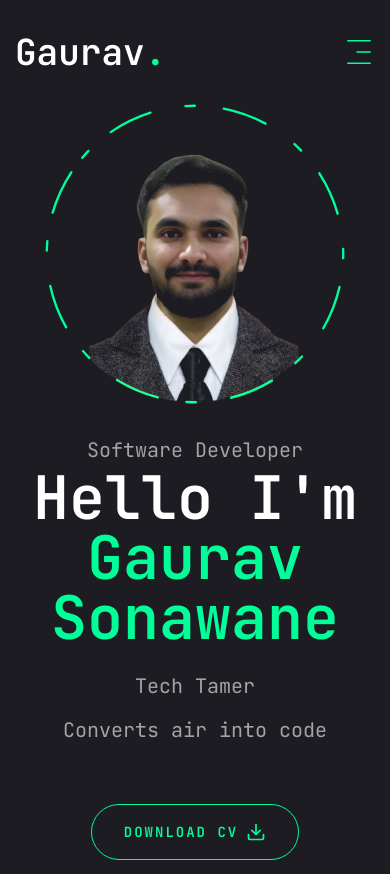
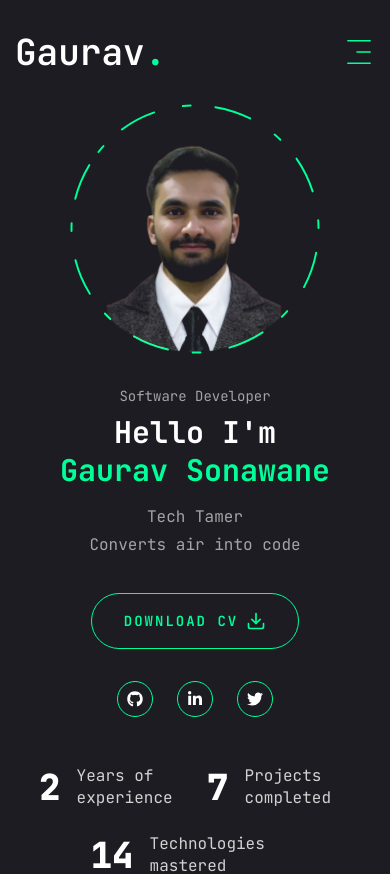
Before and after one commit to GauravSonawane18/Portfolio-Website--Next.js-, a Next.js app: page / in a window 390 px wide. Shown: the top 874 px of the page. Built offline with nearby package versions, Linux system fonts and the light colour scheme.

Commit message:
Fix the bugs and errors of home page and navbar

```diff
--- a/app/page.jsx
+++ b/app/page.jsx
@@ -11,21 +11,18 @@ const Home = () => {
       <div className="container mx-auto h-full">
         <div className="flex flex-col xl:flex-row items-center justify-between xl:pt-0 xl:pb-8">
           {/* text */}
-          <div className="text-center xl:text-left order-2 xl:order-none">
-            <span className="text-xl text-white/60">Software Developer</span>
-            <h1 className="h2 text-6xl mb-6">
+          <div className="text-center xl:text-left order-2 xl:order-none px-4">
+            <span className="text-sm sm:text-base text-white/60 block mb-2">Software Developer</span>
+            <h1 className="text-3xl sm:text-4xl md:text-6xl font-bold mb-4 leading-tight">
               Hello I&apos;m <br />{" "}
               <span className="text-accent">Gaurav Sonawane</span>
             </h1>
-            <span className="text-xl text-white/60 py-3">Tech Tamer</span>
-            <span className="text-xl text-white/60 py-3 block mb-4">
+            <span className="text-base sm:text-lg text-white/60 block mb-1">Tech Tamer</span>
+            <span className="text-base sm:text-lg text-white/60 block mb-1">
               Converts air into code
             </span>{" "}
             <br />
-            {/* <p className="max-w-[500px] mb-9 text-white/80">
-              I am proficient in various programming languages and technologies
-              having strong command on basics
-            </p> */}
+
             {/* Button and Socials */}
             <div className="flex flex-col xl:flex-row items-center gap-8">
               <a
--- a/components/MobileNav.jsx
+++ b/components/MobileNav.jsx
@@ -16,7 +16,7 @@ const links = [
 
 const MobileNav = () => {
   const pathname = usePathname();
-  const [open, setOpen] = useState(false); // ✅ required for Sheet
+  const [open, setOpen] = useState(false);
 
   return (
     <Sheet open={open} onOpenChange={setOpen}>
@@ -27,9 +27,9 @@ const MobileNav = () => {
         <CiMenuFries className="text-[32px] text-accent" />
       </SheetTrigger>
 
-      <SheetContent className="flex flex-col">
+      <SheetContent className="flex flex-col justify-between">
         {/* logo */}
-        <div className="mt-32 mb-40 text-center text-2xl">
+        <div className="mt-32 mb-28 text-center text-2xl">
           <Link href="/" onClick={() => setOpen(false)}>
             <h1 className="text-4xl font-semibold">
               Gaurav<span className="text-accent">.</span>
@@ -43,7 +43,7 @@ const MobileNav = () => {
             <Link
               href={link.path}
               key={index}
-              onClick={() => setOpen(false)} // ✅ closes menu after click
+              onClick={() => setOpen(false)} // closes menu after click
               className={`${
                 link.path === pathname &&
                 "text-accent border-b-2 border-accent"
--- a/components/Photo.jsx
+++ b/components/Photo.jsx
@@ -20,7 +20,7 @@ const Photo = () => {
             opacity: 1,
             transition: { delay: 2.4, duration: 0.4, ease: "easeInOut" },
           }}
-          className="w-[298px] h-[298px] xl:w-[472px] xl:h-[472px] mix-blend-lighten absolute"
+          className="w-[248px] h-[248px] xl:w-[472px] xl:h-[472px] mix-blend-lighten absolute"
         >
           <Image
             src="/assets/image.png"
@@ -34,7 +34,7 @@ const Photo = () => {
 
         {/* circle */}
         <motion.svg
-          className="w-[300px] xl:w-[475px] h-[300px] xl:h-[475px]"
+          className="w-[250px] xl:w-[475px] h-[250px] xl:h-[475px]"
           fill="transparent"
           viewBox="0 0 506 506"
           xmlns="http://www.w3.org/2000/svg"
```
